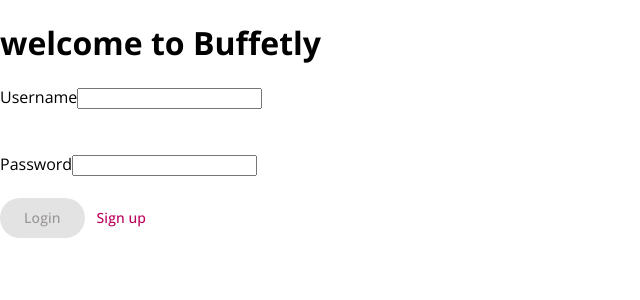
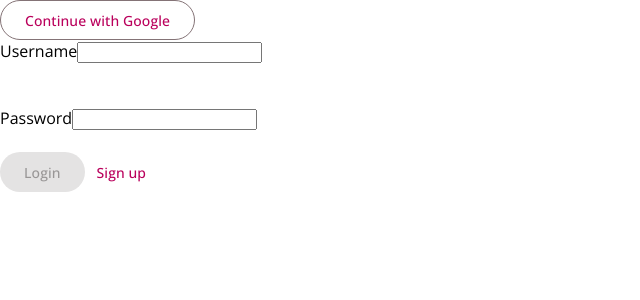
Before and after one commit to gazz9ar/zetavic_frontend, an Angular app: page /login in a window 1280 px wide. Shown: the top 300 px of the page, without its empty margins (0-640 px from the left). Built offline with nearby package versions, Linux system fonts and the light colour scheme.

Commit message:
feat: login linking

```diff
--- a/src/app/pages/landing/landing.component.html
+++ b/src/app/pages/landing/landing.component.html
@@ -10,7 +10,7 @@
       <button mat-button (click)="scrollToSection('pricing')">Pricing</button>
     </div> -->
     <div class="auth-buttons">
-      <button mat-button>Login</button>
+      <button mat-button [routerLink]="['/login']" routerLinkActive="router-link-active">Login</button>
       <button mat-raised-button color="accent">Start Free Trial</button>
     </div>
   </mat-toolbar>
--- a/src/app/pages/landing/landing.component.ts
+++ b/src/app/pages/landing/landing.component.ts
@@ -10,6 +10,7 @@ import { PricingSectionComponent } from './pricing-section/pricing-section.compo
 import { FooterSectionComponent } from './footer-section/footer-section.component';
 import { CtaSectionComponent } from './cta-section/cta-section.component';
 import { MatButtonModule } from '@angular/material/button';
+import { RouterLink } from '@angular/router';
 
 
 @Component({
@@ -27,6 +28,7 @@ import { MatButtonModule } from '@angular/material/button';
     CtaSectionComponent,
     FooterSectionComponent,
     MatButtonModule,
+    RouterLink
   ],
   changeDetection: ChangeDetectionStrategy.OnPush,
 })
--- a/src/app/pages/login/login.component.html
+++ b/src/app/pages/login/login.component.html
@@ -1,4 +1,6 @@
-<h1> welcome to Buffetly</h1>
+<button mat-stroked-button>
+
+  Continue with Google</button>
 
 <form [formGroup]="form">
   <label for="username">Username</label>
```
